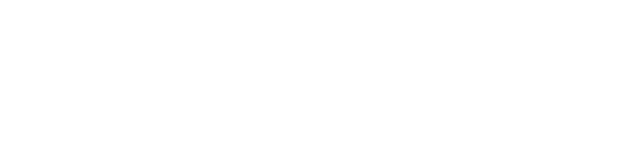
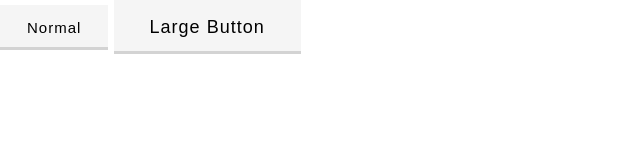
Before and after one commit to semiarthanoian/simplicity-wui-jquery, a plain HTML site: page component/button/sample.html in a window 1280 px wide. Shown: the whole page, without its empty margins (0-640 px from the left). Drawn offline with Linux system fonts and the light colour scheme.

Commit message:
update button

```diff
--- a/component/grid/sample.html
+++ b/component/button/sample.html
@@ -11,8 +11,7 @@
    <link rel="stylesheet" href="./style.css" />
 </head>
 <body>
-   <div class="simplicity grid">
-      <!-- ... -->
-   </div><!-- .simplicity.grid -->
+   <div class="simplicity button normal"> Normal </div>
+   <span class="simplicity button large"> Large Button </span>
 </body>
 </html>
--- /dev/null
+++ b/component/button/style.css
@@ -0,0 +1,35 @@
+@charset "utf-8";
+
+.simplicity
+   { /* namespace */ }
+
+.simplicity.button
+   { color: black
+   ; background: whitesmoke
+   ; border-bottom: 3px solid lightgray
+   ; font-family: Arial, sans-serif
+   ; letter-spacing: 1px
+   ; display: inline-block
+   ; max-width: 100%
+   ; cursor: pointer
+   }
+
+.simplicity.button:hover
+   { color: white
+   ; background: black
+   ; border: none
+   }
+
+.simplicity.button.normal
+   { font-size: 15px
+   ; line-height: 45px
+   ; height: 45px
+   ; padding: 0 27px
+   }
+
+.simplicity.button.large
+   { font-size: 18px
+   ; line-height: 54px
+   ; height: 54px
+   ; padding: 0 36px
+   }
--- a/component/grid/style.css
+++ /dev/null
@@ -1,9 +0,0 @@
-@charset "utf-8";
-
-.simplicity
-   { /* namespace */ }
-
-.simplicity.grid
-   { display: grid
-   ; width: 100%
-   }
```
